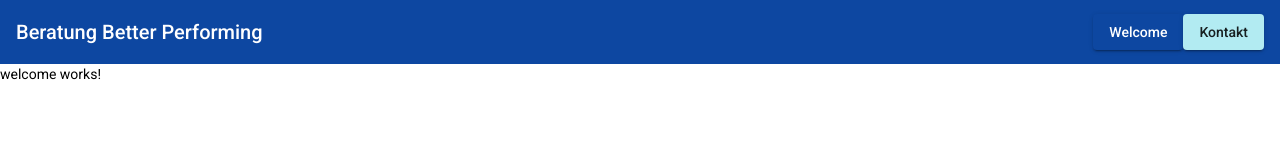
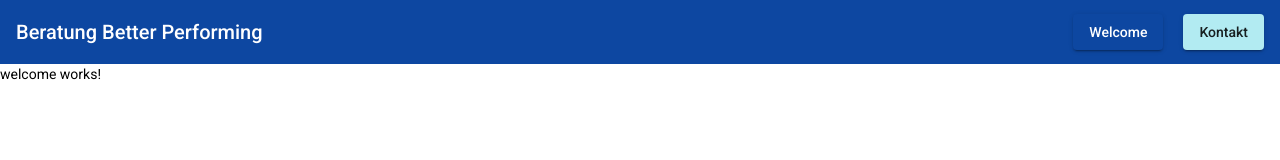
Before and after one commit to Madssg95/Beratung, an Angular app: page /welcome in a window 1280 px wide. Shown: the top 160 px of the page. Built offline with nearby package versions, Linux system fonts and the light colour scheme.

Commit message:
changed navbar

```diff
--- a/src/app/shared/navbar/navbar.component.html
+++ b/src/app/shared/navbar/navbar.component.html
@@ -1,13 +1,14 @@
 <mat-toolbar color="primary">
   <mat-toolbar-row>
-  <span>Beratung Better Performing</span>
+   <span>Beratung Better Performing</span>
 
     <span style="flex: 1 1 auto;">
     </span>
 
-
-    <button mat-raised-button color="primary" routerLink="/welcome">Welcome</button>
-  <button mat-raised-button color="accent" routerLink="/kontakt">Kontakt</button>
+    <span>
+      <button mat-raised-button color="primary" routerLink="/welcome" style="margin-left: 20px">Welcome</button>
+      <button mat-raised-button color="accent" routerLink="/kontakt" style="margin-left: 20px">Kontakt</button>
+    </span>
 
   </mat-toolbar-row>
 </mat-toolbar>
```
